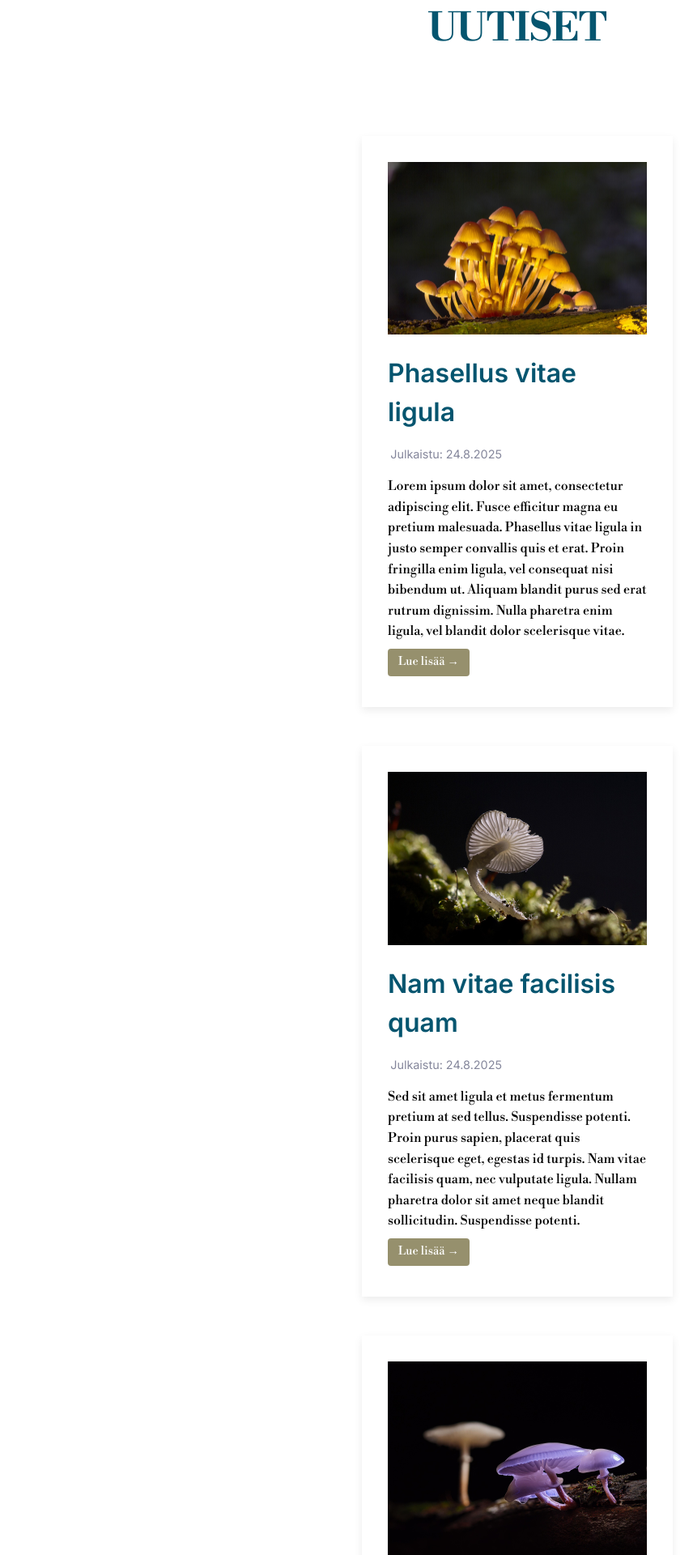
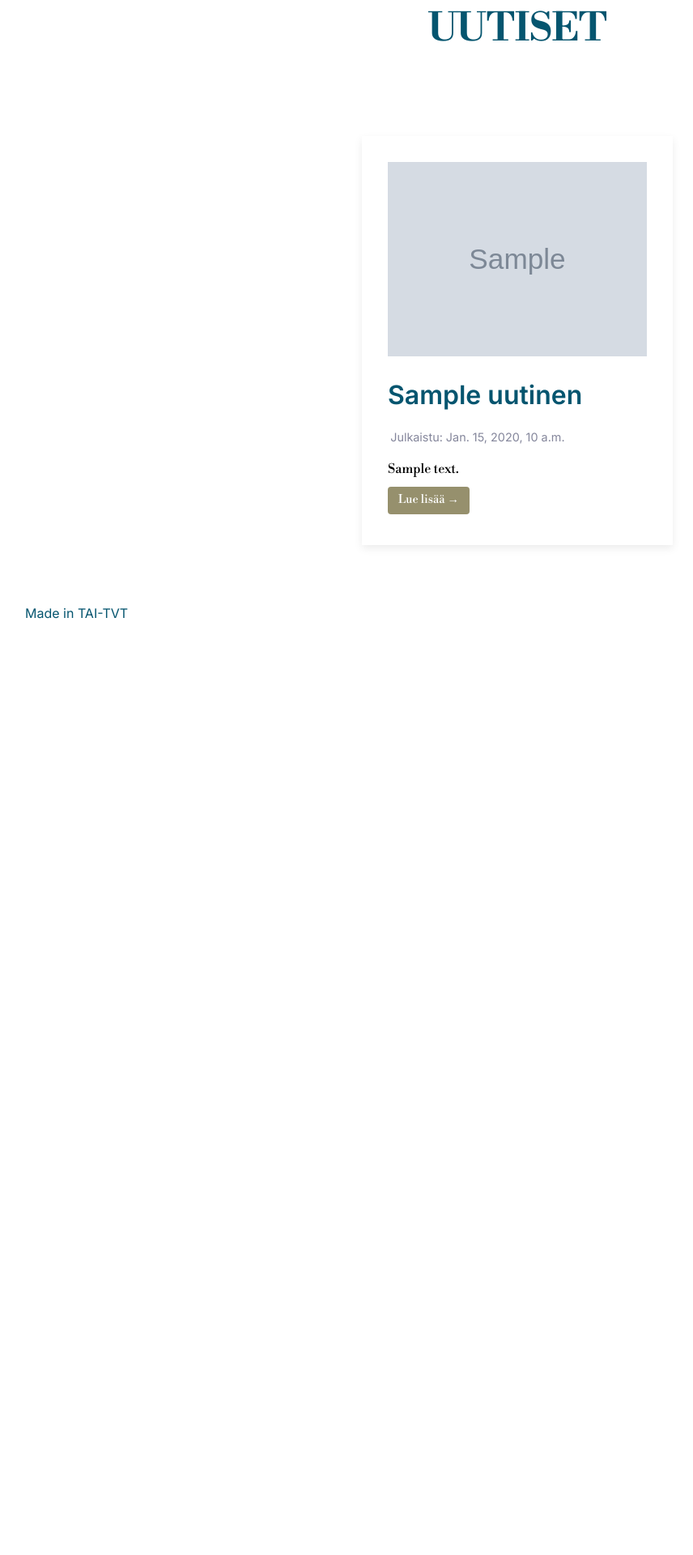
Before and after one commit to TiiaSelin/slowrun, a Django app: page /uutiset/ in a window 1280 px wide. Shown: the part 152-2072 px from the top of the page at 81% size, without its empty margins (1-857 px from the left). After the commit the page ends 916 px from the top, so only its background shows below. Run offline with Django 5.2, Linux system fonts and the light colour scheme; tables that the repository leaves empty hold one stand-in row (values such as "Sample post"); grey boxes marked "Sample" are stand-in pictures.

Commit message:
Lisätty dynaaminen uutisten luonti tietokannan tiedoilla.

```diff
--- a/uutiset/templates/uutiset.html
+++ b/uutiset/templates/uutiset.html
@@ -29,7 +29,7 @@
         <div class="nav-bar bg-blue">
           <div class="nav-left">
             <a
-              href="index.html"
+              href="{% url 'index' %}"
               class="nav-logo-link txt-all-capitals txt-white"
               >Slow Run</a
             >
@@ -56,70 +56,19 @@
 
         <div class="uutiset-osio">
           <h1 class="txt-all-capitals uutiset-main">Uutiset</h1>
+          {% for u in uutiset %}
           <div class="uutinen">
-            <img src="images/mushroom1.jpg" alt="" class="uutiskuva" />
+            <img src="{{u.picture.url}}" alt="" class="uutiskuva" />
             <h2 class="uutiset-alaotsikko">
-              <a href="uutinen1.html">Phasellus vitae ligula </a>
+              <a href="uutinen1.html">{{u.title}} </a>
             </h2>
-            <p class="uutis-pvm">Julkaistu: 24.8.2025</p>
-            <p>
-              Lorem ipsum dolor sit amet, consectetur adipiscing elit. Fusce
-              efficitur magna eu pretium malesuada. Phasellus vitae ligula in
-              justo semper convallis quis et erat. Proin fringilla enim ligula,
-              vel consequat nisi bibendum ut. Aliquam blandit purus sed erat
-              rutrum dignissim. Nulla pharetra enim ligula, vel blandit dolor
-              scelerisque vitae.
-            </p>
+            <p class="uutis-pvm">Julkaistu: {{u.date}}</p>
+            <p>{{u.content}}</p>
             <p class="lue-lisaa"><a href="uutinen1.html">Lue lisää →</a></p>
           </div>
-          <div class="uutinen">
-            <img src="images/mushroom2.jpg" alt="" class="uutiskuva" />
-            <h2 class="uutiset-alaotsikko">
-              <a href="uutinen2.html">Nam vitae facilisis quam </a>
-            </h2>
-            <p class="uutis-pvm">Julkaistu: 24.8.2025</p>
-            <p>
-              Sed sit amet ligula et metus fermentum pretium at sed tellus.
-              Suspendisse potenti. Proin purus sapien, placerat quis scelerisque
-              eget, egestas id turpis. Nam vitae facilisis quam, nec vulputate
-              ligula. Nullam pharetra dolor sit amet neque blandit sollicitudin.
-              Suspendisse potenti.
-            </p>
-            <p class="lue-lisaa"><a href="uutinen2.html">Lue lisää →</a></p>
-          </div>
-          <div class="uutinen">
-            <img src="images/mushroom3.jpg" alt="" class="uutiskuva" />
-            <h2 class="uutiset-alaotsikko">
-              <a href="uutinen3.html">Nullam pharetra dolor sit amet neque </a>
-            </h2>
-            <p class="uutis-pvm">Julkaistu: 24.8.2025</p>
-            <p>
-              Sed sit amet ligula et metus fermentum pretium at sed tellus.
-              Suspendisse potenti. Phasellus pellentesque massa ut arcu
-              fringilla commodo. Proin purus sapien, placerat quis scelerisque
-              eget, egestas id turpis. Nam vitae facilisis quam, nec vulputate
-              ligula. Nullam pharetra dolor sit amet neque blandit sollicitudin.
-              Suspendisse potenti.
-            </p>
-            <p class="lue-lisaa"><a href="uutinen3.html">Lue lisää →</a></p>
-          </div>
-          <div class="uutinen">
-            <img src="images/mushroom4.jpg" alt="" class="uutiskuva" />
-            <h2 class="uutiset-alaotsikko">
-              <a href="uutinen4.html"
-                >Aliquam blandit purus sed erat rutrum dignissim
-              </a>
-            </h2>
-            <p class="uutis-pvm">Julkaistu: 24.8.2025</p>
-            <p>
-              Lorem ipsum dolor sit amet, consectetur adipiscing elit. Fusce
-              efficitur magna eu pretium malesuada. Proin fringilla enim ligula,
-              vel consequat nisi bibendum ut. Aliquam blandit purus sed erat
-              rutrum dignissim. Nulla pharetra enim ligula, vel blandit dolor
-              scelerisque vitae.
-            </p>
-            <p class="lue-lisaa"><a href="uutinen4.html">Lue lisää →</a></p>
-          </div>
+          {% empty %}
+          <div>Ei ole uutisia.</div>
+          {% endfor %}
         </div>
 
         <!-- FOOTER -->
--- a/uutiset/views.py
+++ b/uutiset/views.py
@@ -1,4 +1,6 @@
 from django.shortcuts import render
+from .models import Uutinen
 
 def uutiset_view(request):
-    return render(request, "uutiset.html")
+    uutiset = Uutinen.objects.all().order_by("date")
+    return render(request, "uutiset.html", {"uutiset": uutiset})
```
